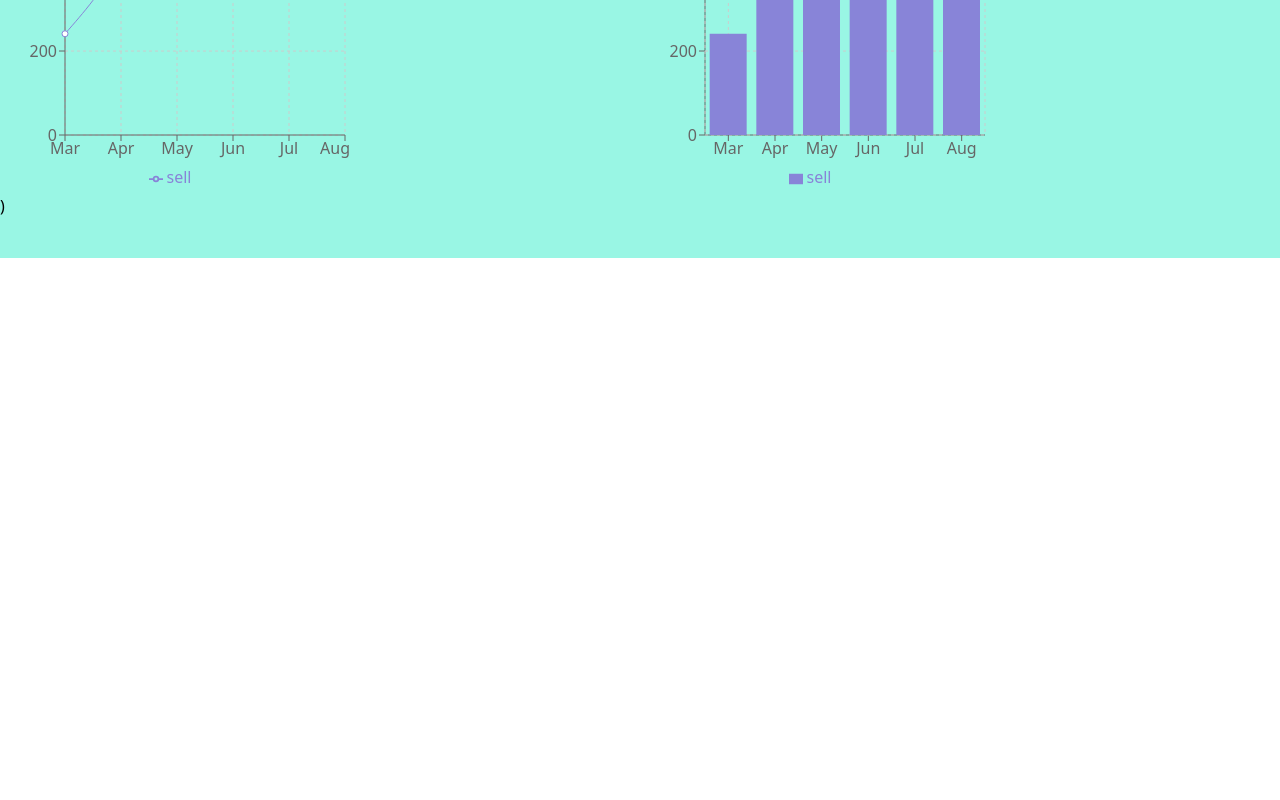
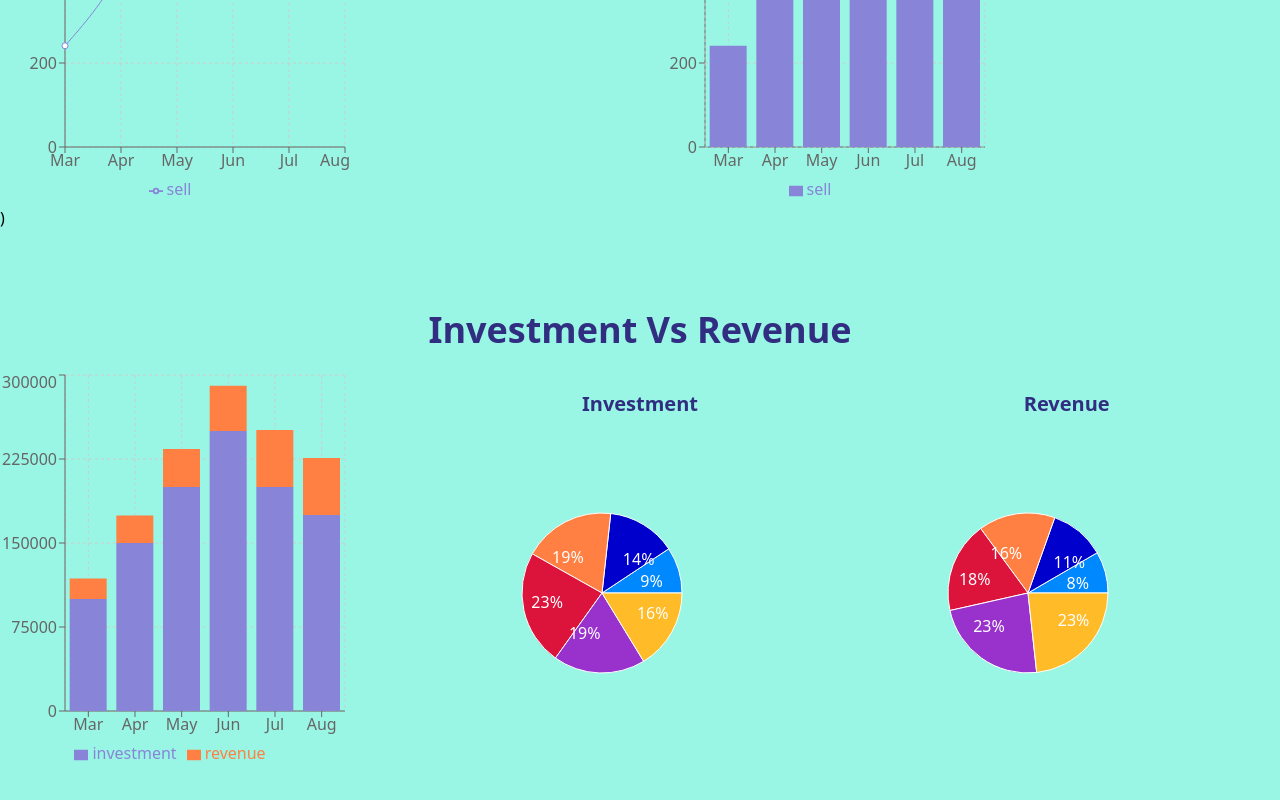
Before and after one commit to engrkashem/product-analysis-clients, a React (Create React App) app: page /analysis in a window 1280 px wide. Shown: the part 414-1214 px from the top of the page. Before the commit the page ends 800 px from the top, so only its background shows below. Built offline with nearby package versions, Linux system fonts and the light colour scheme.

Commit message:
Analytic chatrts updated. total 5 chart, noe 3 charts added

```diff
--- a/public/chartDb.json
+++ b/public/chartDb.json
@@ -4,41 +4,41 @@
         "month": "Mar",
         "investment": 100000,
         "sell": 241,
-        "revenue": 10401
+        "revenue": 18401
     },
     {
         "id": 2,
         "month": "Apr",
-        "investment": 200000,
+        "investment": 150000,
         "sell": 423,
         "revenue": 24500
     },
     {
         "id": 3,
         "month": "May",
-        "investment": 500000,
+        "investment": 200000,
         "sell": 726,
-        "revenue": 67010
+        "revenue": 34010
     },
     {
         "id": 4,
         "month": "Jun",
-        "investment": 500000,
+        "investment": 250000,
         "sell": 680,
         "revenue": 40405
     },
     {
         "id": 5,
         "month": "Jul",
-        "investment": 600000,
+        "investment": 200000,
         "sell": 699,
         "revenue": 50900
     },
     {
         "id": 6,
         "month": "Aug",
-        "investment": 700000,
+        "investment": 175000,
         "sell": 760,
-        "revenue": 61000
+        "revenue": 51000
     }
 ]
--- a/src/components/Analysis/Analysis.js
+++ b/src/components/Analysis/Analysis.js
@@ -1,5 +1,6 @@
 import React from 'react';
 import useChart from '../../hooks/useChart';
+import InvestmentVsRevenue from '../InvestmentVsRevenue/InvestmentVsRevenue';
 import MonthVsSell from '../MonthVsSell/MonthVsSell';
 
 const Analysis = () => {
@@ -10,14 +11,20 @@ const Analysis = () => {
     return (
         <div>
             <div className='mt-20 '>
-                <h2 className=' text-center my-5 font-bold text-xl text-indigo-900'>Month Vs Sell</h2>
+                <h2 className=' text-center my-5 font-bold text-4xl text-indigo-900'>Month Vs Sell</h2>
                 <MonthVsSell
                     key={'1'}
                     data={data}
                 >
                 </MonthVsSell>)
             </div>
-
+            <div className='mt-20 '>
+                <h2 className=' text-center my-5 font-bold text-4xl text-indigo-900'>Investment Vs Revenue</h2>
+                <InvestmentVsRevenue
+                    key={'2'}
+                    data={data}
+                />
+            </div>
         </div>
     );
 };
--- /dev/null
+++ b/src/components/InvestmentVsRevenue/InvestmentVsRevenue.js
@@ -0,0 +1,82 @@
+import React from 'react';
+import { Bar, BarChart, CartesianGrid, Cell, Legend, Pie, PieChart, Tooltip, XAxis, YAxis } from 'recharts';
+
+const InvestmentVsRevenue = ({ data }) => {
+
+    const colors = ['#0088FE', '#0000cd', '#FF8042', '#dc143c', '#9932cc', '#FFBB28'];
+
+    const RADIAN = Math.PI / 180;
+    const renderCustomizedLabel = ({ cx, cy, midAngle, innerRadius, outerRadius, percent, index }) => {
+        const radius = innerRadius + (outerRadius - innerRadius) * 0.5;
+        const x = cx + radius * Math.cos(-midAngle * RADIAN);
+        const y = cy + radius * Math.sin(-midAngle * RADIAN);
+
+        return (
+            <text x={x} y={y} fill="white" textAnchor={x > cx ? 'start' : 'end'} dominantBaseline="central">
+                {`${(percent * 100).toFixed(0)}%`}
+            </text>
+        );
+    };
+
+    return (
+        <div className='grid grid-cols-1 md:grid-cols-3 justify-between'>
+            <BarChart
+                width={350}
+                height={400}
+                data={data}
+            >
+                <CartesianGrid strokeDasharray="3 3" />
+                <XAxis dataKey="month" />
+                <YAxis />
+                <Tooltip />
+                <Legend />
+                <Bar dataKey="investment" stackId="a" fill="#8884d8" />
+                <Bar dataKey="revenue" stackId="a" fill="#FF8042" />
+            </BarChart>
+
+            <div>
+                <h3 className='text-center mt-5  font-bold text-xl text-indigo-900'>Investment</h3>
+                <PieChart width={350} height={350}>
+                    <Tooltip />
+                    <Pie
+                        data={data}
+                        cx="50%"
+                        cy="50%"
+                        labelLine={false}
+                        label={renderCustomizedLabel}
+                        outerRadius={80}
+                        fill="#8884d8"
+                        dataKey="investment"
+                    >
+                        {data.map((entry, index) => (
+                            <Cell key={`cell-${index}`} fill={colors[index % colors.length]} />
+                        ))}
+                    </Pie>
+                </PieChart>
+            </div>
+            <div>
+                <h3 className='text-center mt-5 font-bold text-xl text-indigo-900'>Revenue</h3>
+                <PieChart width={350} height={350}>
+                    <Tooltip />
+                    <Pie
+                        data={data}
+                        cx="50%"
+                        cy="50%"
+                        labelLine={false}
+                        label={renderCustomizedLabel}
+                        outerRadius={80}
+                        fill="#8884d8"
+                        dataKey="revenue"
+                    >
+                        {data.map((entry, index) => (
+                            <Cell key={`cell-${index}`} fill={colors[index % colors.length]} />
+                        ))}
+                    </Pie>
+                </PieChart>
+            </div>
+
+        </div>
+    );
+};
+
+export default InvestmentVsRevenue;
```
